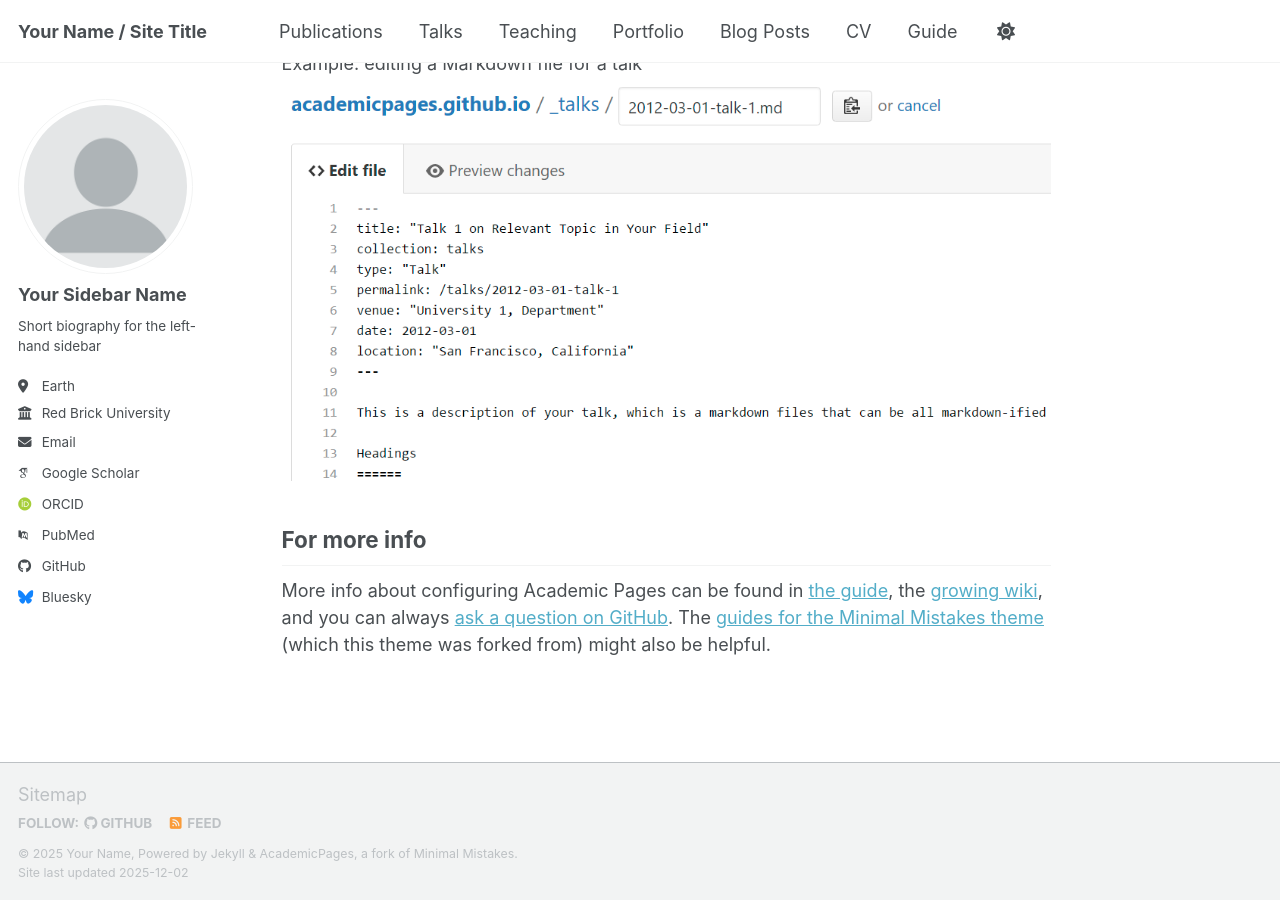
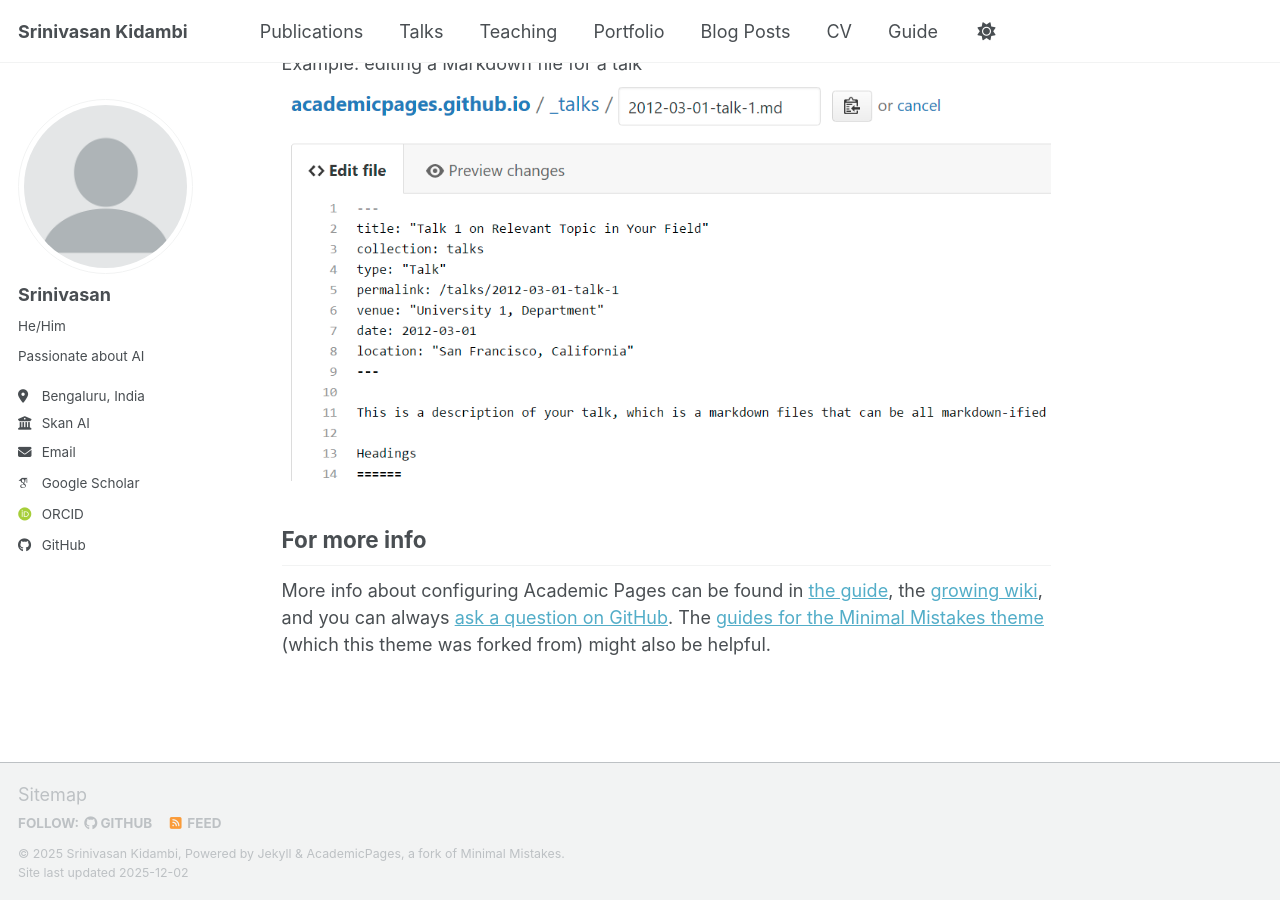
Before and after one commit to Srinivas-512/Srinivas-512.github.io, a Jekyll site: the page built from _pages/about.md, in a window 1280 px wide and 900 px high, scrolled down 2718 px. Built offline with Jekyll 4.4.1, drawn with Linux system fonts in a browser that asks for light colours; some web fonts are replaced; a script bundle is joined from its source files by our own code; library files that are not in the unit come from our copies.

Commit message:
Update personal details in _config.yml
Updated personal information including name, description, and social media links.

```diff
--- a/_config.yml
+++ b/_config.yml
@@ -9,14 +9,14 @@
 # Basic Site Settings
 locale                   : "en-US"
 site_theme               : "default" # Currently available options are "default", "air"
-title                    : "Your Name / Site Title"
+title                    : "Srinivasan Kidambi"
 title_separator          : "-"
-name                     : &name "Your Name"
-description              : &description "Your Name's academic portfolio"   # Update this with a general description of your site, this is the default if not overridden by a page
-url                      : https://academicpages.github.io # The base hostname & protocol for your site e.g. "https://[your GitHub username].github.io",
+name                     : &name "Srinivasan Kidambi"
+description              : &description "Srinivasan's portfolio website"   # Update this with a general description of your site, this is the default if not overridden by a page
+url                      : https://Srinivas-512.github.io # The base hostname & protocol for your site e.g. "https://[your GitHub username].github.io",
                                                            # or if you already have some other page hosted on Github then use "https://[your GitHub username].github.io/[Your Repo Name]"
 baseurl                  : "" # the subpath of your site, e.g. "/blog"
-repository               : "academicpages/academicpages.github.io"
+repository               : "Srinivas-512/Srinivas-512.github.io"
 
 # Site Author - The following control what appear as part of the author content on the side bar.
 #               If a field is blank the icon and link will not appear, otherwise it will be shown.
@@ -24,24 +24,23 @@ repository               : "academicpages/academicpages.github.io"
 author:
   # Biographic information
   avatar           : "profile.png"
-  name             : "Your Sidebar Name"
-  pronouns         : # example: "she/her"
-  bio              : "Short biography for the left-hand sidebar"
-  location         : "Earth"
-  employer         : "Red Brick University"
+  name             : "Srinivasan"
+  pronouns         : "He/Him"
+  bio              : "Passionate about AI"
+  location         : "Bengaluru, India"
+  employer         : "Skan AI"
   uri              : # URL
-  email            : "none@example.org"
+  email            : "kidambisrivatsan5@outlook.com"
 
   # Academic websites
   academia         : # URL
   arxiv            : # URL - Update with the correct link to your profile
-  googlescholar    : "https://scholar.google.com/citations?user=PS_CX0AAAAAJ"
+  googlescholar    : "https://scholar.google.com/citations?hl=en&authuser=2&user=Ekqn0acAAAAJ"
   inspire-hep      : # URL
   impactstory      : # URL
   orcid            : "https://orcid.org/yourorcidurl"
   semantic         : # URL
   ssrn             : # URL
-  pubmed           : "https://www.ncbi.nlm.nih.gov/pubmed/?term=john+snow"
   researchgate     : # URL
   scopus           : # URL
   zotero           : # URL
@@ -51,13 +50,13 @@ author:
   bitbucket        : # Username - Update with your username on the site
   codepen          : # Username
   dribbble         : # Username
-  github           : "academicpages"
+  github           : "Srinivas-512"
   kaggle           : # Username
   stackoverflow    : # User number or user number and name (i.e., use "1" or "1/jeff-atwood")
 
   # Social media
   artstation       : # Username
-  bluesky          : "bsky.app" # Replace this with you Bluesky username
+  bluesky          : # Replace this with you Bluesky username
   facebook         : # Username
   flickr           : # Username
   foursquare       : # Username
```
